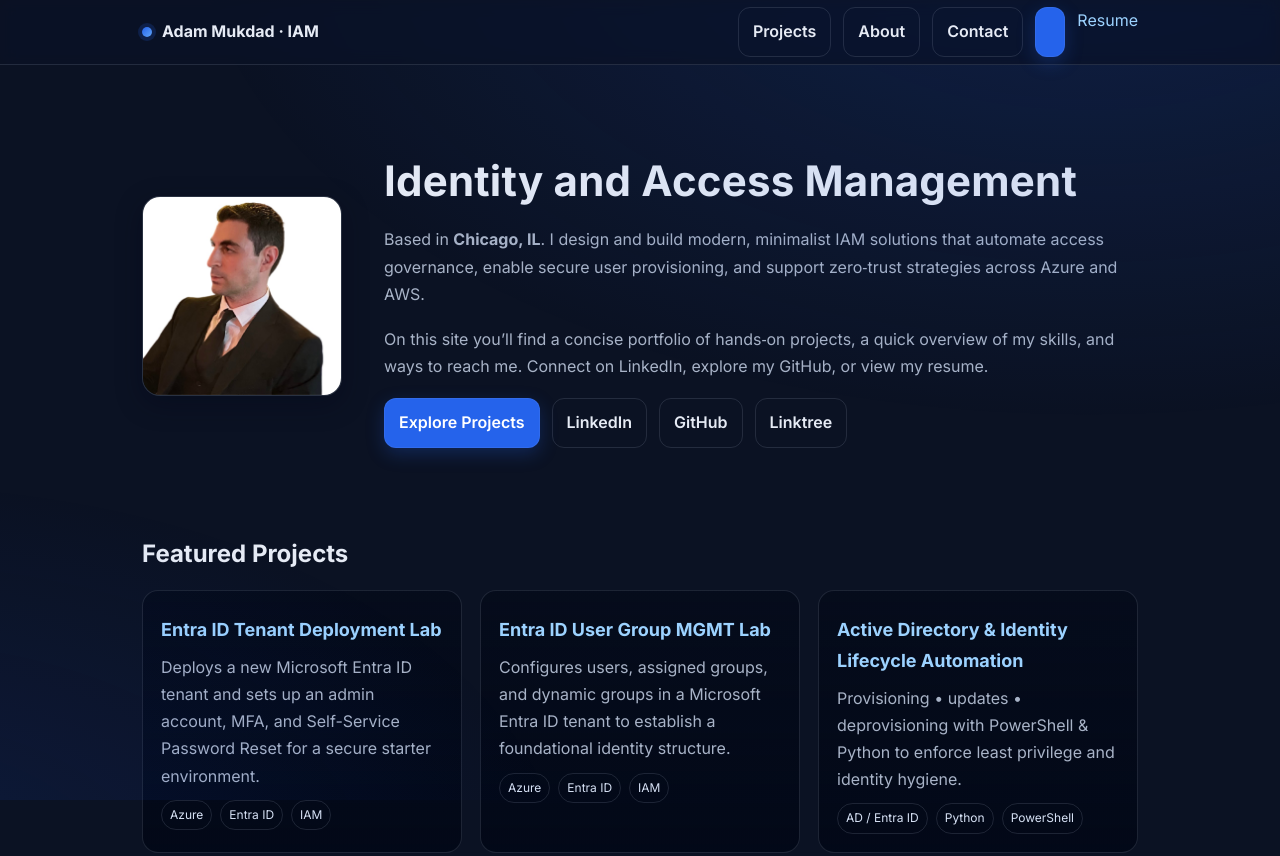
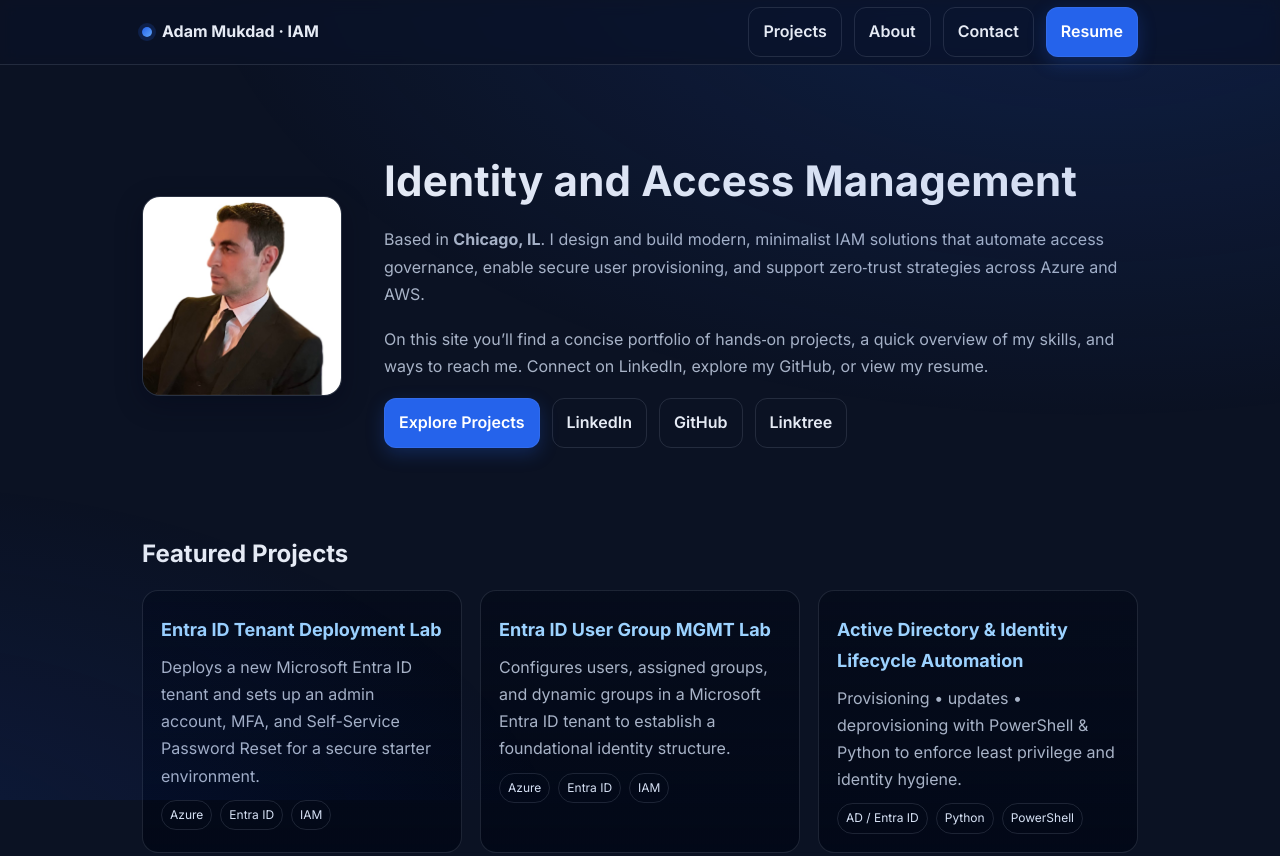
Before and after one commit to adammukdad/adammukdad.github.io, a plain HTML site: page index.html in a window 1280 px wide. Shown: the top 856 px of the page. Drawn offline with Linux system fonts and the light colour scheme.

Commit message:
Update index.html

```diff
--- a/index.html
+++ b/index.html
@@ -77,7 +77,7 @@
         <a class="ghost btn" href="#projects">Projects</a>
         <a class="ghost btn" href="#about">About</a>
         <a class="ghost btn" href="#contact">Contact</a>
-        <a class="btn" href="assets/Resume.pdf" View><a href="assets/Resume.pdf" target="_blank" rel="noopener">Resume</a>
+        <a class="btn" href="assets/Resume.pdf" View>Resume</a>
       </nav>
     </div>
   </header>
```
